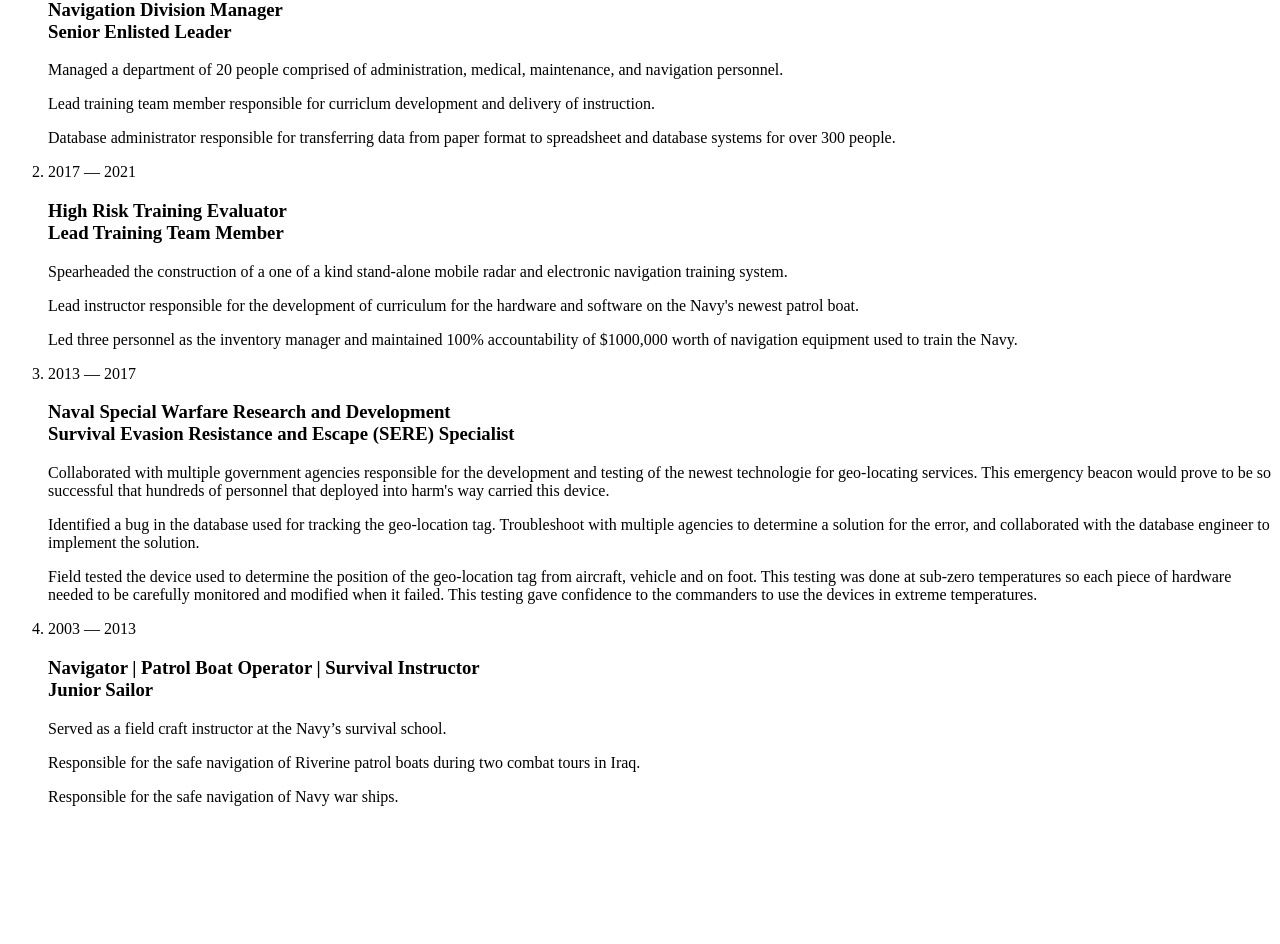
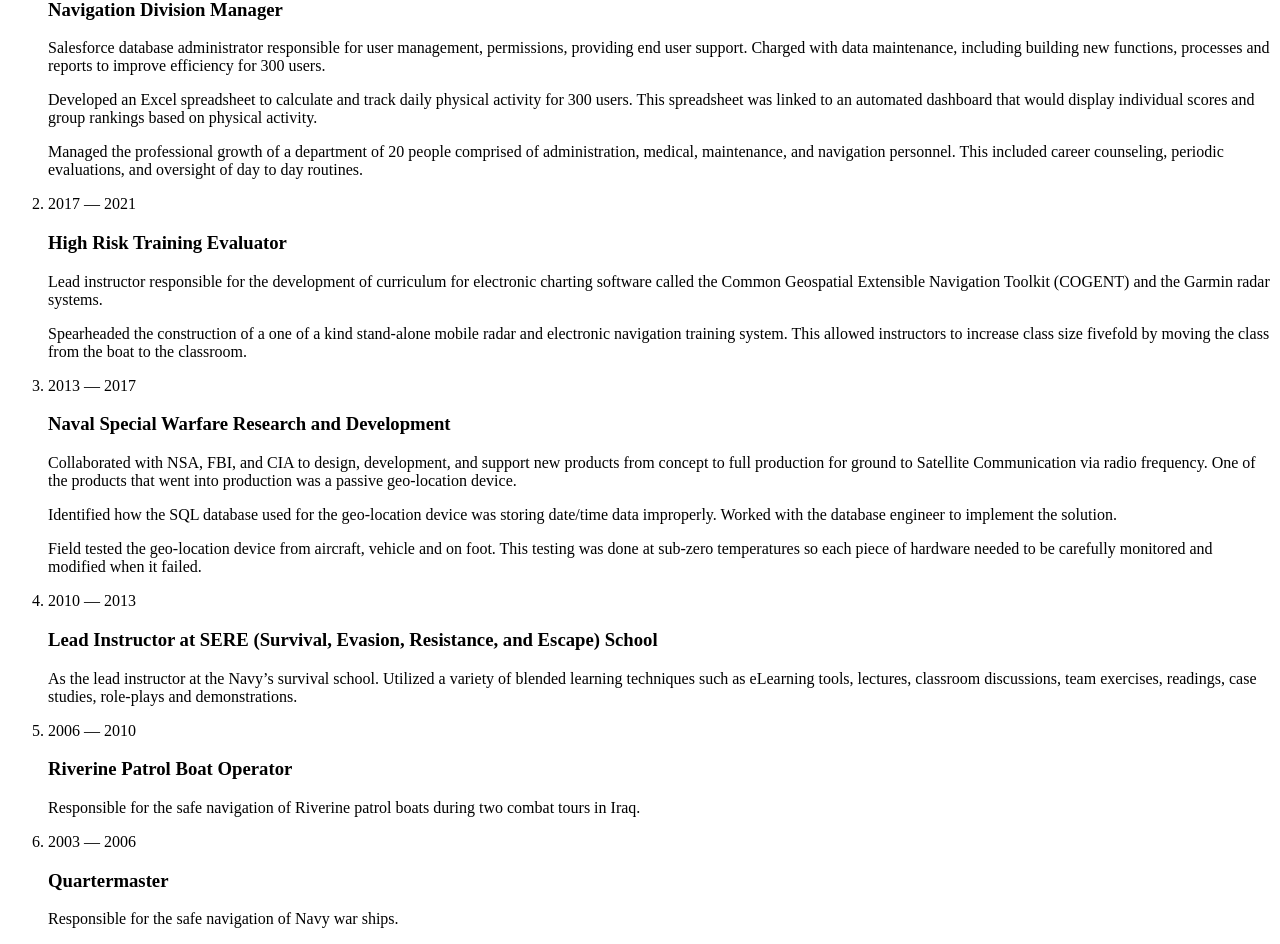
Before and after one commit to volkoff223/my_portfolio, a SvelteKit app: page / in a window 1280 px wide. Shown: the part 7560-8504 px from the top of the page. Before the commit the page ends 8382 px from the top, so only its background shows below. Built offline with nearby package versions, Linux system fonts and the light colour scheme.

Commit message:
Updated Experience

```diff
--- a/src/components/Experience.svelte
+++ b/src/components/Experience.svelte
@@ -38,24 +38,24 @@
               <div>
                 <span>Navigation Division Manager</span>
               </div>
-              <div>
-                <div class="text-slate-500" aria-hidden="true">
-                  Senior Enlisted Leader
-                </div>
-              </div>
             </h3>
             <p class="mt-2 text-sm leading-normal">
-              Managed a department of 20 people comprised of administration,
-              medical, maintenance, and navigation personnel.
+              Salesforce database administrator responsible for user management,
+              permissions, providing end user support. Charged with data
+              maintenance, including building new functions, processes and
+              reports to improve efficiency for 300 users.
             </p>
             <p class="mt-2 text-sm leading-normal">
-              Lead training team member responsible for curriclum development
-              and delivery of instruction.
+              Developed an Excel spreadsheet to calculate and track daily
+              physical activity for 300 users. This spreadsheet was linked to an
+              automated dashboard that would display individual scores and group
+              rankings based on physical activity.
             </p>
             <p class="mt-2 text-sm leading-normal">
-              Database administrator responsible for transferring data from
-              paper format to spreadsheet and database systems for over 300
-              people.
+              Managed the professional growth of a department of 20 people
+              comprised of administration, medical, maintenance, and navigation
+              personnel. This included career counseling, periodic evaluations,
+              and oversight of day to day routines.
             </p>
           </div>
         </div>
@@ -78,24 +78,18 @@
               <div>
                 <span>High Risk Training Evaluator</span>
               </div>
-              <div>
-                <div class="text-slate-500" aria-hidden="true">
-                  Lead Training Team Member
-                </div>
-              </div>
             </h3>
             <p class="mt-2 text-sm leading-normal">
-              Spearheaded the construction of a one of a kind stand-alone mobile
-              radar and electronic navigation training system.
+              Lead instructor responsible for the development of curriculum for
+              electronic charting software called the Common Geospatial
+              Extensible Navigation Toolkit (COGENT) and the Garmin radar
+              systems.
             </p>
             <p class="mt-2 text-sm leading-normal">
-              Lead instructor responsible for the development of curriculum for
-              the hardware and software on the Navy's newest patrol boat.
-            </p>
-            <p class="mt-2 text-sm leading-normal">
-              Led three personnel as the inventory manager and maintained 100%
-              accountability of $1000,000 worth of navigation equipment used to
-              train the Navy.
+              Spearheaded the construction of a one of a kind stand-alone mobile
+              radar and electronic navigation training system. This allowed
+              instructors to increase class size fivefold by moving the class
+              from the boat to the classroom.
             </p>
           </div>
         </div>
@@ -118,32 +112,23 @@
               <div>
                 <span>Naval Special Warfare Research and Development</span>
               </div>
-              <div>
-                <div class="text-slate-500" aria-hidden="true">
-                  Survival Evasion Resistance and Escape (SERE) Specialist
-                </div>
-              </div>
             </h3>
             <p class="mt-2 text-sm leading-normal">
-              Collaborated with multiple government agencies responsible for the
-              development and testing of the newest technologie for geo-locating
-              services. This emergency beacon would prove to be so successful
-              that hundreds of personnel that deployed into harm's way carried
-              this device.
+              Collaborated with NSA, FBI, and CIA to design, development, and
+              support new products from concept to full production for ground to
+              Satellite Communication via radio frequency. One of the products
+              that went into production was a passive geo-location device.
             </p>
             <p class="mt-2 text-sm leading-normal">
-              Identified a bug in the database used for tracking the
-              geo-location tag. Troubleshoot with multiple agencies to determine
-              a solution for the error, and collaborated with the database
+              Identified how the SQL database used for the geo-location device
+              was storing date/time data improperly. Worked with the database
               engineer to implement the solution.
             </p>
             <p class="mt-2 text-sm leading-normal">
-              Field tested the device used to determine the position of the
-              geo-location tag from aircraft, vehicle and on foot. This testing
-              was done at sub-zero temperatures so each piece of hardware needed
-              to be carefully monitored and modified when it failed. This
-              testing gave confidence to the commanders to use the devices in
-              extreme temperatures.
+              Field tested the geo-location device from aircraft, vehicle and on
+              foot. This testing was done at sub-zero temperatures so each piece
+              of hardware needed to be carefully monitored and modified when it
+              failed.
             </p>
           </div>
         </div>
@@ -159,28 +144,71 @@
             class="z-10 mb-2 mt-1 text-xs font-semibold uppercase tracking-wide text-slate-500 sm:col-span-2"
             aria-label="2003 to 2013"
           >
-            2003 — 2013
+            2010 — 2013
           </header>
           <div class="z-10 sm:col-span-6">
             <h3 class="font-medium leading-snug text-slate-200">
               <div>
                 <span
-                  >Navigator | Patrol Boat Operator | Survival Instructor</span
+                  >Lead Instructor at SERE (Survival, Evasion, Resistance, and
+                  Escape) School</span
                 >
-              </div>
-              <div>
-                <div class="text-slate-500" aria-hidden="true">
-                  Junior Sailor
-                </div>
               </div>
             </h3>
             <p class="mt-2 text-sm leading-normal">
-              Served as a field craft instructor at the Navy’s survival school.
+              As the lead instructor at the Navy’s survival school. Utilized a
+              variety of blended learning techniques such as eLearning tools,
+              lectures, classroom discussions, team exercises, readings, case
+              studies, role-plays and demonstrations.
             </p>
+          </div>
+        </div>
+      </li>
+      <li class="mb-12">
+        <div
+          class="group relative grid pb-1 transition-all sm:grid-cols-8 sm:gap-8 md:gap-4 lg:hover:!opacity-100 lg:group-hover/list:opacity-50"
+        >
+          <div
+            class="absolute -inset-x-4 -inset-y-4 z-0 hidden rounded-md transition motion-reduce:transition-none lg:-inset-x-6 lg:block lg:group-hover:bg-slate-800/50 lg:group-hover:shadow-[inset_0_1px_0_0_rgba(148,163,184,0.1)] lg:group-hover:drop-shadow-lg"
+          ></div>
+          <header
+            class="z-10 mb-2 mt-1 text-xs font-semibold uppercase tracking-wide text-slate-500 sm:col-span-2"
+            aria-label="2003 to 2013"
+          >
+            2006 — 2010
+          </header>
+          <div class="z-10 sm:col-span-6">
+            <h3 class="font-medium leading-snug text-slate-200">
+              <div>
+                <span>Riverine Patrol Boat Operator</span>
+              </div>
+            </h3>
             <p class="mt-2 text-sm leading-normal">
               Responsible for the safe navigation of Riverine patrol boats
               during two combat tours in Iraq.
             </p>
+          </div>
+        </div>
+      </li>
+      <li class="mb-12">
+        <div
+          class="group relative grid pb-1 transition-all sm:grid-cols-8 sm:gap-8 md:gap-4 lg:hover:!opacity-100 lg:group-hover/list:opacity-50"
+        >
+          <div
+            class="absolute -inset-x-4 -inset-y-4 z-0 hidden rounded-md transition motion-reduce:transition-none lg:-inset-x-6 lg:block lg:group-hover:bg-slate-800/50 lg:group-hover:shadow-[inset_0_1px_0_0_rgba(148,163,184,0.1)] lg:group-hover:drop-shadow-lg"
+          ></div>
+          <header
+            class="z-10 mb-2 mt-1 text-xs font-semibold uppercase tracking-wide text-slate-500 sm:col-span-2"
+            aria-label="2003 to 2013"
+          >
+            2003 — 2006
+          </header>
+          <div class="z-10 sm:col-span-6">
+            <h3 class="font-medium leading-snug text-slate-200">
+              <div>
+                <span>Quartermaster</span>
+              </div>
+            </h3>
             <p class="mt-2 text-sm leading-normal">
               Responsible for the safe navigation of Navy war ships.
             </p>
```
